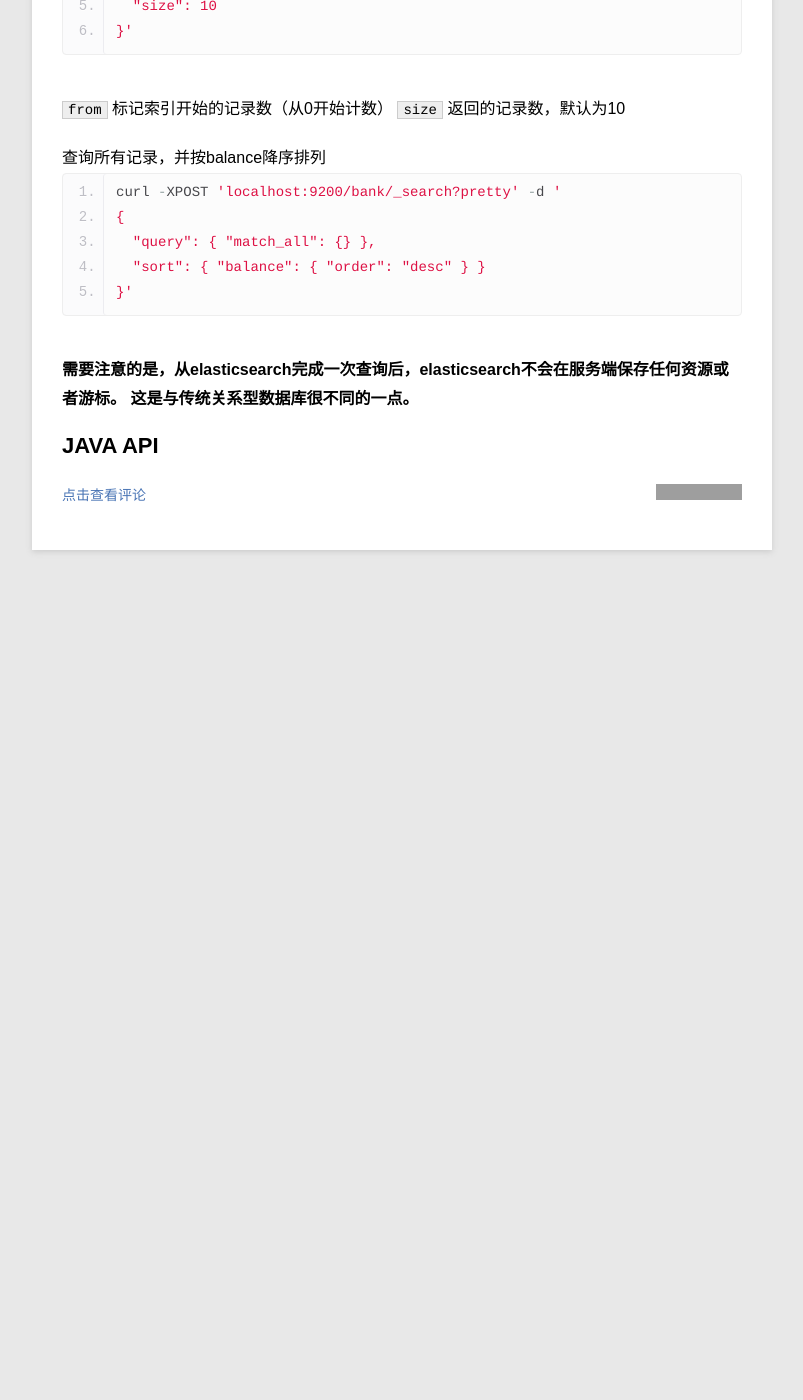
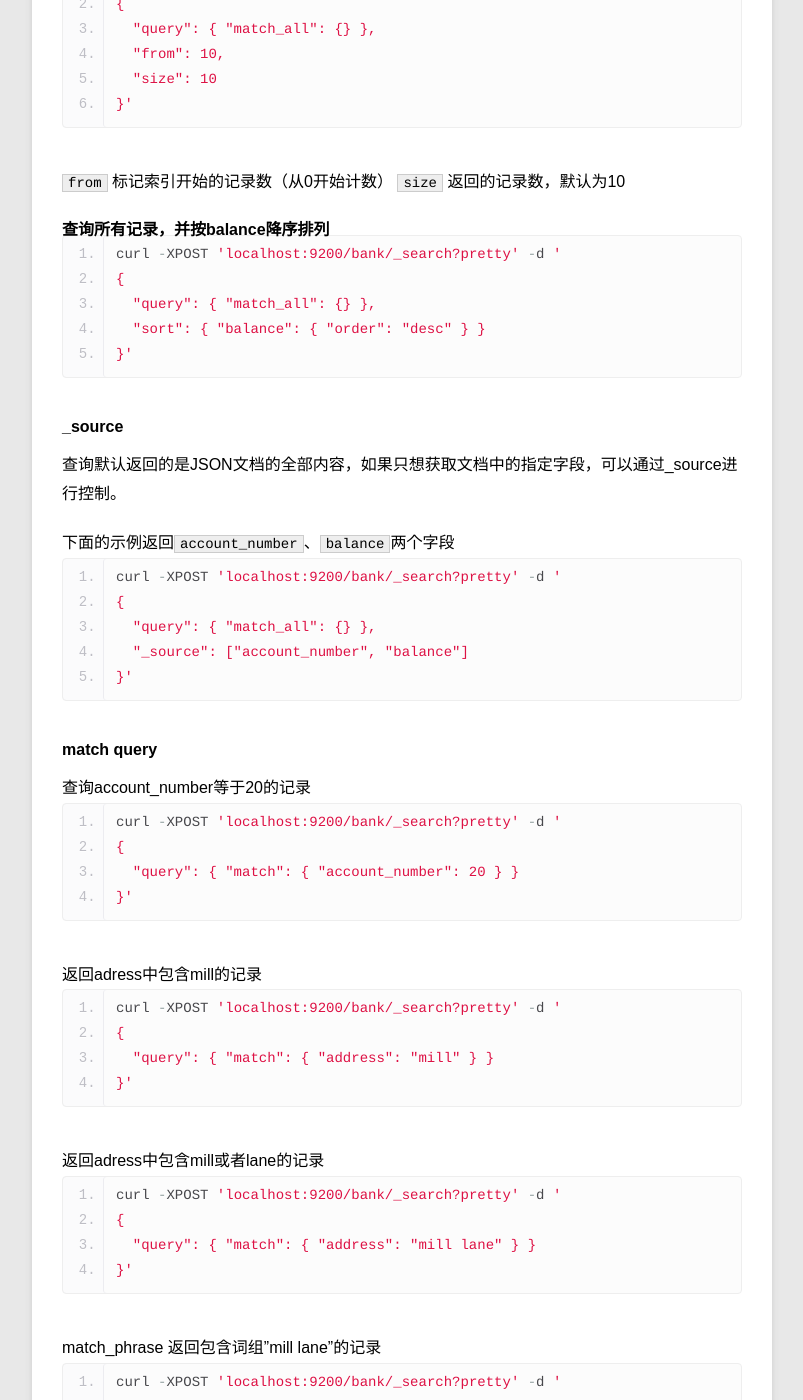
Before and after one commit to moreorless/moreorless.github.io, a Jekyll site: the page built from _posts/blog/2014-11-03-elasticsearch_usage.md, in a window 1280 px wide and 1400 px high, scrolled down 1888 px. Shown: the whole window, without its empty margins (78-881 px from the left). Built offline with Jekyll 4.4.1, drawn with Linux system fonts in a browser that asks for light colours; Markdown is read by kramdown in place of the engine named in the settings; before the commit the page ends 2518 px from its top, so only the background shows below that; some of the changed text lies outside the part shown; grey boxes are pictures that could not be loaded.

Commit message:
continue es

````diff
--- a/_posts/blog/2014-11-03-elasticsearch_usage.md
+++ b/_posts/blog/2014-11-03-elasticsearch_usage.md
@@ -71,7 +75,7 @@ curl -XPOST 'localhost:9200/bank/_search?pretty' -d '
 }'
 ```
 
-查询第11到第20条记录
+#### 查询第11到第20条记录
 
 ```
 curl -XPOST 'localhost:9200/bank/_search?pretty' -d '
@@ -85,7 +89,7 @@ curl -XPOST 'localhost:9200/bank/_search?pretty' -d '
 <code>from</code> 标记索引开始的记录数（从0开始计数）
 <code>size</code> 返回的记录数，默认为10
 
-查询所有记录，并按balance降序排列
+#### 查询所有记录，并按balance降序排列
 
 ```
 curl -XPOST 'localhost:9200/bank/_search?pretty' -d '
@@ -95,6 +99,109 @@ curl -XPOST 'localhost:9200/bank/_search?pretty' -d '
 }'
 ```
 
+#### _source
+查询默认返回的是JSON文档的全部内容，如果只想获取文档中的指定字段，可以通过_source进行控制。
+
+下面的示例返回<code>account_number</code>、<code>balance</code>两个字段
+
+```
+curl -XPOST 'localhost:9200/bank/_search?pretty' -d '
+{
+  "query": { "match_all": {} },
+  "_source": ["account_number", "balance"]
+}'
+```
+
+#### match query
+
+查询account_number等于20的记录
+
+```
+curl -XPOST 'localhost:9200/bank/_search?pretty' -d '
+{
+  "query": { "match": { "account_number": 20 } }
+}'
+```
+
+返回adress中包含mill的记录
+
+```
+curl -XPOST 'localhost:9200/bank/_search?pretty' -d '
+{
+  "query": { "match": { "address": "mill" } }
+}'
+```
+
+返回adress中包含mill或者lane的记录
+
+```
+curl -XPOST 'localhost:9200/bank/_search?pretty' -d '
+{
+  "query": { "match": { "address": "mill lane" } }
+}'
+```
+
+match_phrase 返回包含词组"mill lane"的记录
+
+```
+curl -XPOST 'localhost:9200/bank/_search?pretty' -d '
+{
+  "query": { "match_phrase": { "address": "mill lane" } }
+}'
+```
+
+#### 逻辑条件
+
+##### must
+相当于AND，包含mill，并且包含lane
+
+```
+curl -XPOST 'localhost:9200/bank/_search?pretty' -d '
+{
+  "query": {
+    "bool": {
+      "must": [
+        { "match": { "address": "mill" } },
+        { "match": { "address": "lane" } }
+      ]
+    }
+  }
+}'
+```
+##### should
+相当于OR,包含mill，或者包含lane
+
+```
+curl -XPOST 'localhost:9200/bank/_search?pretty' -d '
+{
+  "query": {
+    "bool": {
+      "should": [
+        { "match": { "address": "mill" } },
+        { "match": { "address": "lane" } }
+      ]
+    }
+  }
+}'
+```
+
+##### must not
+既不包含mill，也不包含lane
+
+```
+curl -XPOST 'localhost:9200/bank/_search?pretty' -d '
+{
+  "query": {
+    "bool": {
+      "must_not": [
+        { "match": { "address": "mill" } },
+        { "match": { "address": "lane" } }
+      ]
+    }
+  }
+}'
+```
+
 **需要注意的是，从elasticsearch完成一次查询后，elasticsearch不会在服务端保存任何资源或者游标。
 这是与传统关系型数据库很不同的一点。**
 
````
Also changed, not shown: other parts of _posts/blog/2014-11-03-elasticsearch_usage.md (+5 -1 lines).
